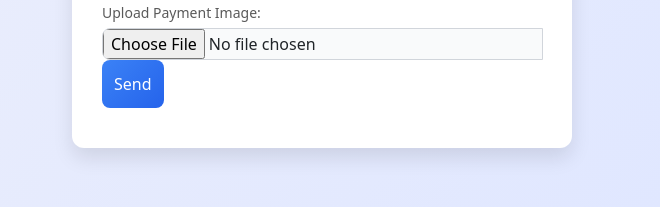
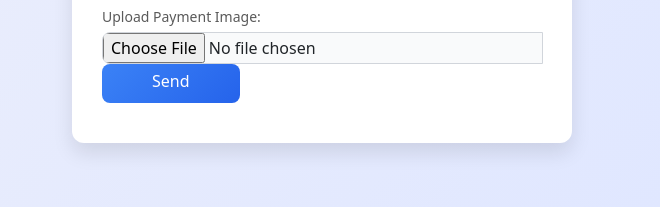
Before and after one commit to kimsaksith/Formcontact, a website: page index.html in a window 1280 px wide. Shown: the part 593-800 px from the top of the page, 620-1280 px from the left. Drawn offline with nearby package versions, Linux system fonts and the light colour scheme.

Commit message:
Initial commit

```diff
--- a/style.css
+++ b/style.css
@@ -119,7 +119,11 @@ input::placeholder {
   font-size: 16px;
   font-weight: 500;
   padding: 12px;
+  padding-right: 50px;
+  padding-left: 50px;
   cursor: pointer;
+  padding-top: 5px;
+  padding-bottom: 10px;
   text-align: center;
   transition: all 0.3s ease;
 }
```
